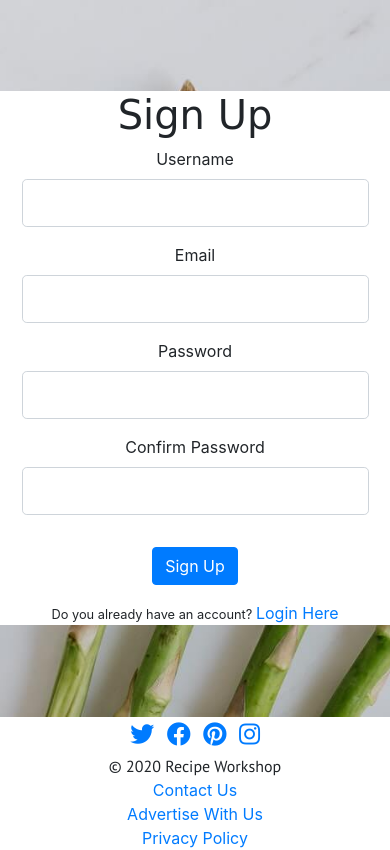
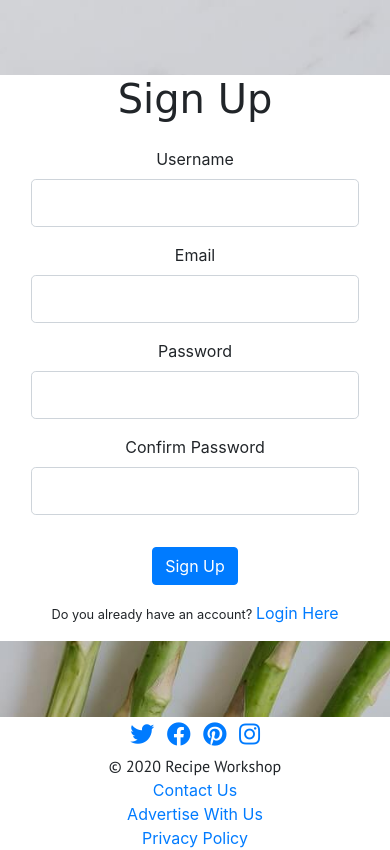
Before and after one commit to Andy-Osborne/Recipe-Workshop, a Flask app: page /register in a window 390 px wide. Shown: the part 67-917 px from the top of the page. Run offline with Flask 2, Linux system fonts and the light colour scheme; some libraries are stand-ins or nearby versions; some web fonts are replaced.

Commit message:
Adjust login/register column size for improved responsiveness

```diff
--- a/templates/public/login.html
+++ b/templates/public/login.html
@@ -4,13 +4,13 @@
 
 {% block main %}
 <div class="row no-gutters login-image b-image d-flex justify-content-center">
-    <div class="col-12 col-lg-3 text-center">
+    <div class="col-12 col-md-8 col-lg-6 col-xl-3 text-center">
         <div class="container-fluid center-form">
             <div class="header">
                 <h1>Login</h1>
             </div>
-            <div class="row">
-                <div class="col-12 d-flex justify-content-center text-sm-center text-lg-left">
+            <div class="row no-gutters">
+                <div class="col-12 d-flex justify-content-center text-sm-center text-lg-left p-3">
                     <form action="/login" method="POST">
                         {{ form.hidden_tag() }}
                         <fieldset class="form-group">
--- a/templates/public/register.html
+++ b/templates/public/register.html
@@ -4,13 +4,13 @@
 
 {% block main %}
 <div class="row no-gutters register-image b-image d-flex justify-content-center">
-    <div class="col-12 col-lg-3 text-center">
+    <div class="col-12 col-md-8 col-lg-6 col-xl-3 text-center">
         <div class="container-fluid center-form">
             <div class="header">
                 <h1>Sign Up</h1>
             </div>
-            <div class="row">
-                <div class="col-12 d-flex justify-content-center text-sm-center text-lg-left">
+            <div class="row no-gutters">
+                <div class="col-12 d-flex justify-content-center text-sm-center text-lg-left p-3">
                     <form action="/register" method="POST">
                         {{ form.hidden_tag() }}
                         <fieldset class="form-group">
```
